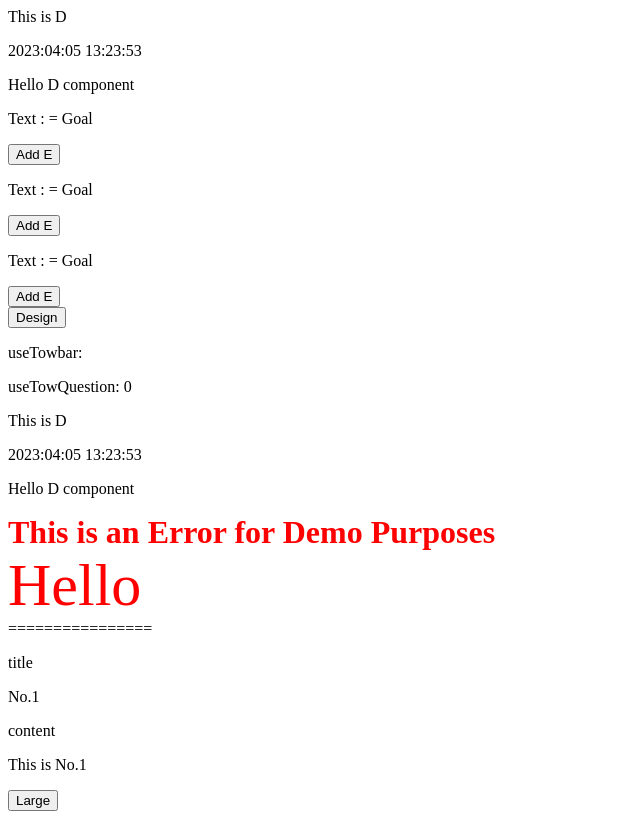
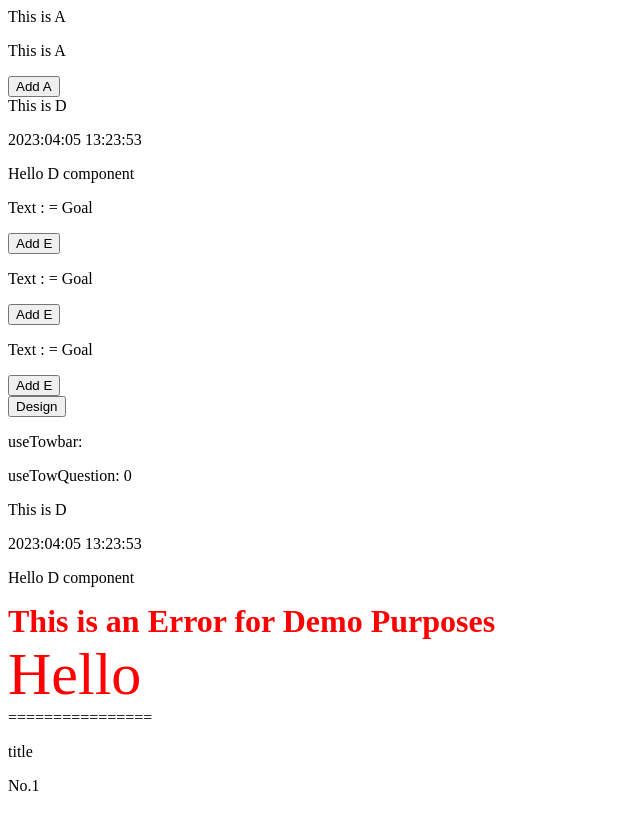
Before and after one commit to koyamal/pra_vue3, a Vue app in the folder vuePractive/: page / in a window 1280 px wide. Shown: the top 813 px of the page, without its empty margins (0-640 px from the left). Built offline with nearby package versions, Linux system fonts and the light colour scheme.

Commit message:
Use A component

```diff
--- a/vuePractive/src/App.vue
+++ b/vuePractive/src/App.vue
@@ -215,6 +215,7 @@ export default {
 </script>
 
 <template>
+  <A />
   <D />
   <E />
   <E />
```
